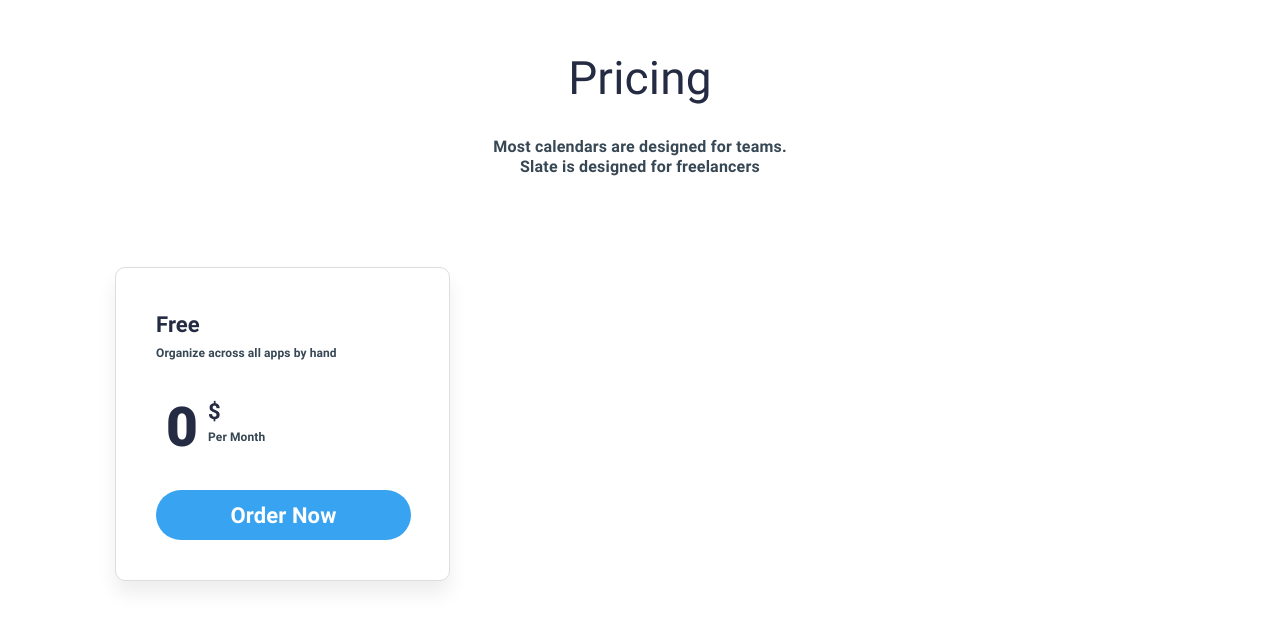
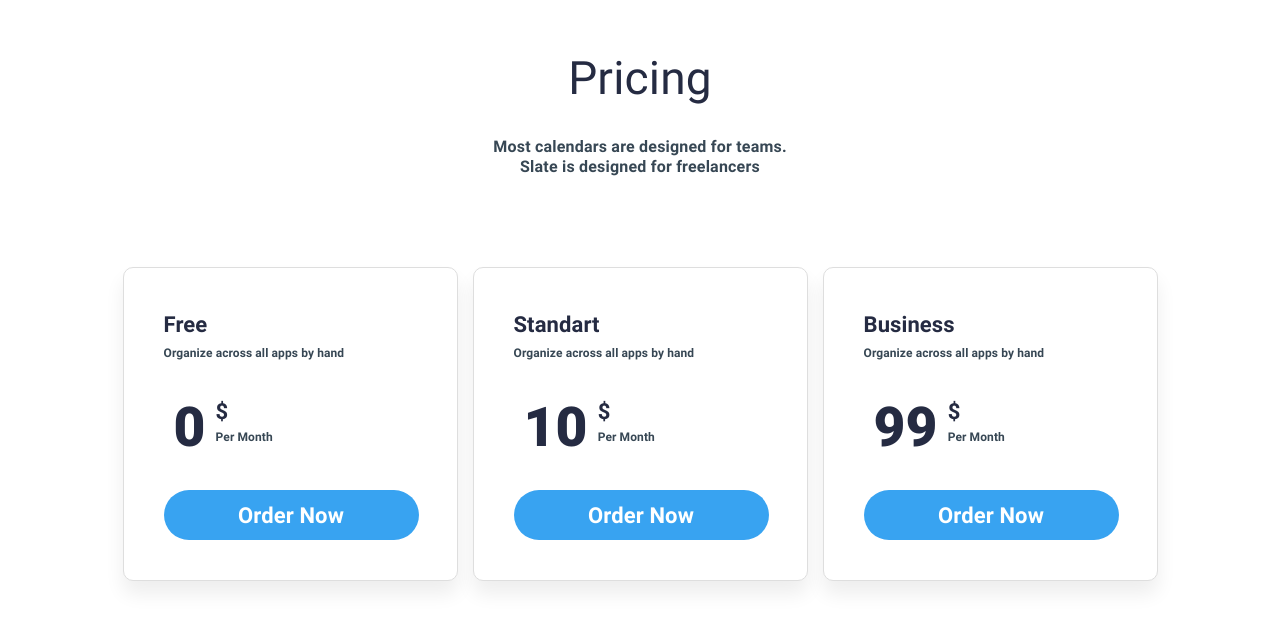
Before and after one commit to lattecoff/9_figma_land, a website: page source/pages/index.html in a window 1280 px wide. Shown: the part 2074-2701 px from the top of the page. Drawn offline with nearby package versions, Linux system fonts and the light colour scheme; files that its build step writes are made by us from their sources; files whose address does not match are found by name.

Commit message:
Added two price card: Standart, Business.

```diff
--- a/source/pages/index.html
+++ b/source/pages/index.html
@@ -125,7 +125,42 @@
 						<p class="inscription"><a href="#">Order Now</a></p>
 					</div>
 				</div>
+				<div class="price__item">
+					<h3 class="plan">Standart</h3>
+					<h5 class="desc">Organize across all apps by hand</h5>
+
+					<div class="price-tag">
+						<div class="numer">
+							<h1 class="number">10</h1>
+						</div>
+						<div class="period">
+							<p>$</p>
+							<span>Per Month</span>
+						</div>
+					</div>
+					<div class="btn">
+						<p class="inscription"><a href="#">Order Now</a></p>
+					</div>
+				</div>
+				<div class="price__item">
+					<h3 class="plan">Business</h3>
+					<h5 class="desc">Organize across all apps by hand</h5>
+
+					<div class="price-tag">
+						<div class="numer">
+							<h1 class="number">99</h1>
+						</div>
+						<div class="period">
+							<p>$</p>
+							<span>Per Month</span>
+						</div>
+					</div>
+					<div class="btn">
+						<p class="inscription"><a href="#">Order Now</a></p>
+					</div>
+				</div>
 			</div>
+
 		</div>
 
 	</section>
--- a/source/styles/main.scss
+++ b/source/styles/main.scss
@@ -210,6 +210,9 @@
 	}
 
 	.price-list {
+		display: flex;
+		justify-content: space-around;
+		flex-wrap: wrap;
 		padding: 90px 0 100px;
 	}
 
@@ -328,7 +331,6 @@
 		}
 
 		.btn {
-
 			background: #fff;
 
 			.inscription a {
```
